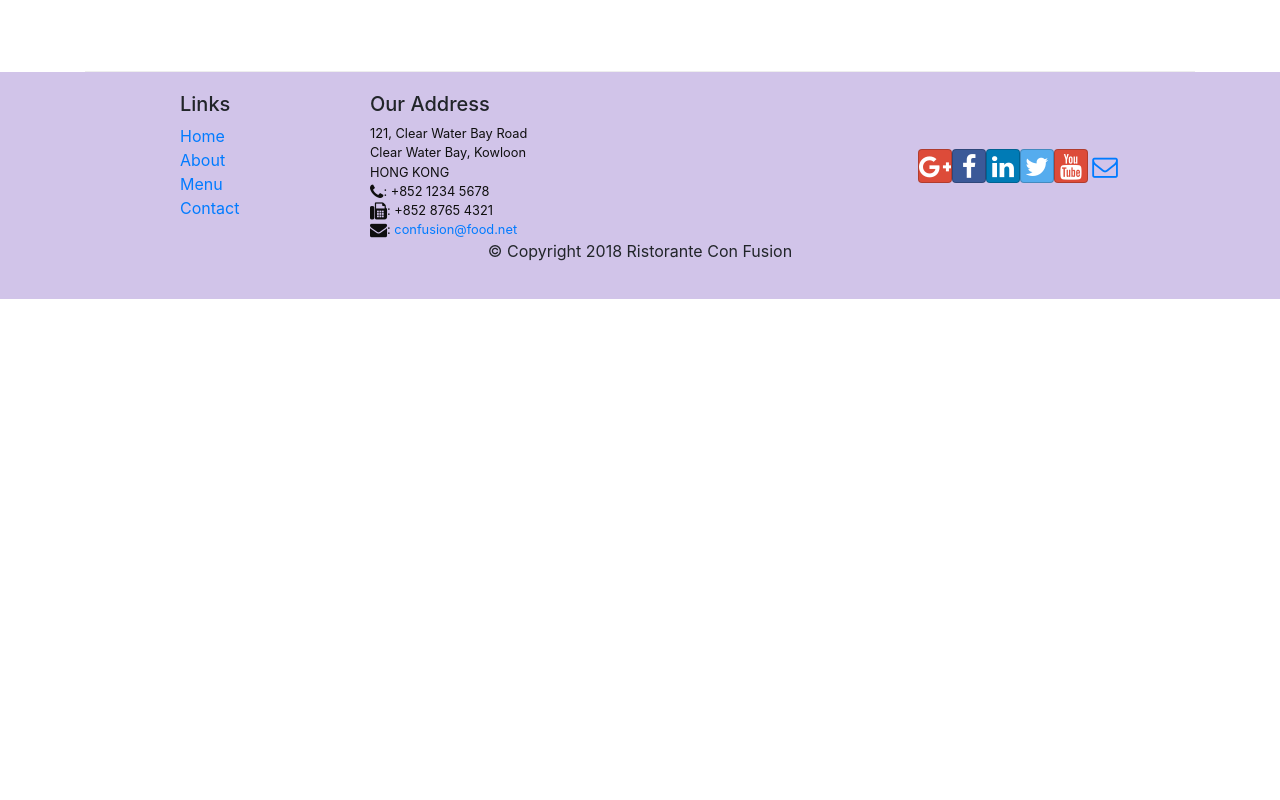
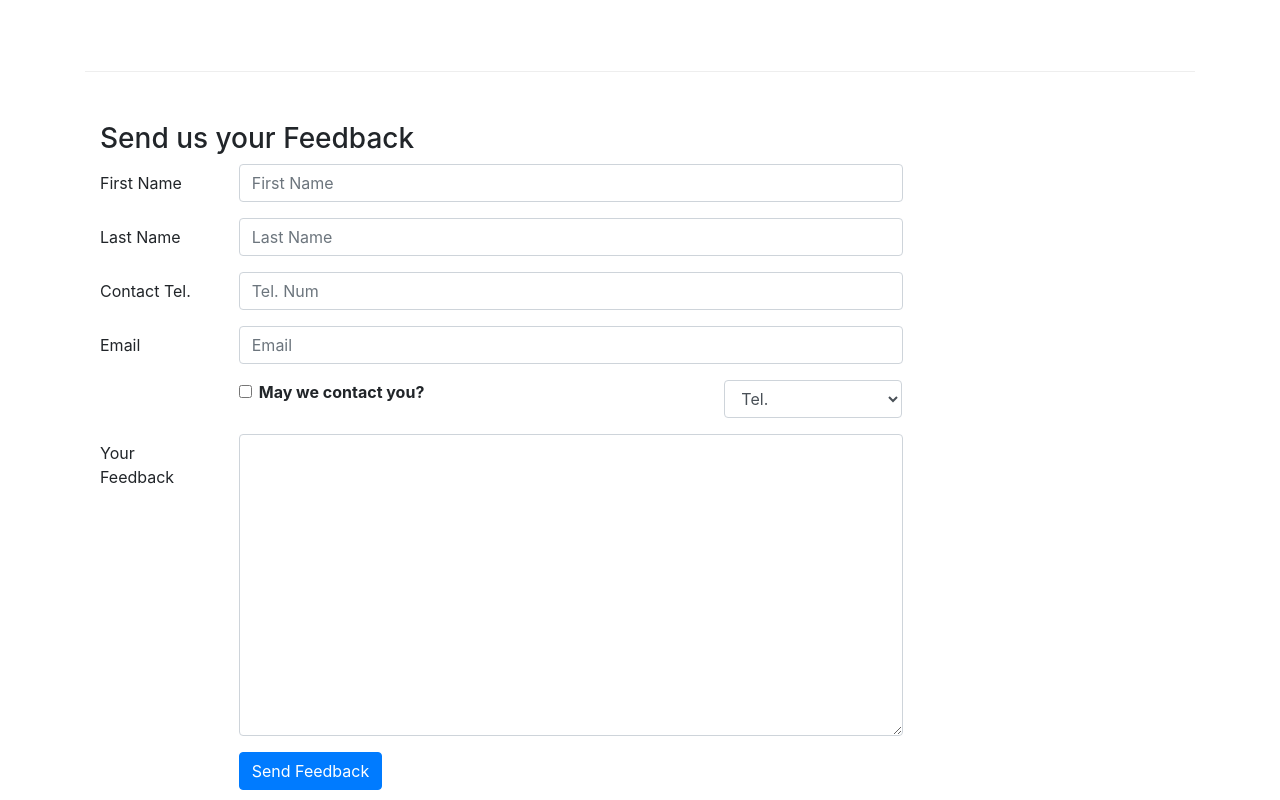
Before and after one commit to LuuLong6786/ReactJS, a React (Create React App) app: page /contactus in a window 1280 px wide. Shown: the part 800-1600 px from the top of the page. Before the commit the page ends 1099 px from the top, so only its background shows below. Built offline with nearby package versions, Linux system fonts and the light colour scheme.

Commit message:
Controlled Forms

```diff
--- a/src/components/ContactComponent.js
+++ b/src/components/ContactComponent.js
@@ -1,8 +1,46 @@
-import React from "react";
-import { Breadcrumb, BreadcrumbItem } from "reactstrap";
+import React, { Component } from "react";
+import {
+  Breadcrumb,
+  BreadcrumbItem,
+  Label,
+  Input,
+  Form,
+  FormGroup,
+  Col,
+  Button,
+} from "reactstrap";
 import { Link } from "react-router-dom";
 
-function Contact(props) {
+class Contact extends Component {
+  constructor(props) {
+    super(props);
+    this.state = {
+      firstname: "",
+      lastname: "",
+      telnum: "",
+      email: "",
+      agree: false,
+      contactType: "Tel. ",
+      message: "",
+    };
+    this.handleSubmit = this.handleSubmit.bind(this);
+    this.handleInputChange = this.handleInputChange.bind(this);
+  }
+  handleInputChange(event) {
+    const target = event.target;
+    const value = target.type === "checkbox" ? target.checked : target.value;
+    const name = target.name;
+
+    this.setState({
+      [name]: value, //Name được dùng để web gửi giá trị của thuộc tính trong form về cho web server.
+    });
+  }
+  handleSubmit(event) {
+    console.log("Current State is: " + JSON.stringify(this.state));
+    alert("Current State is: " + JSON.stringify(this.state));
+    event.preventDefault(); //ngăn chặn ko cho sự kiện xảy ra
+  }
+  render() {
     return (
       <div className="container">
         <div className="row">
@@ -63,8 +101,126 @@
             </div>
           </div>
         </div>
+        <div className="row row-content">
+          <div className="col-12">
+            <h3>Send us your Feedback</h3>
+          </div>
+          <div className="col-12 col-md-9">
+            <Form onSubmit={this.handleSubmit}>
+              <FormGroup row>
+                <Label htmlFor="firstname" md={2}>
+                  First Name
+                </Label>
+                <Col md={10}>
+                  <Input
+                    type="text"
+                    id="firstname"
+                    name="firstname"
+                    placeholder="First Name"
+                    value={this.state.firstname}
+                    onChange={this.handleInputChange}
+                  ></Input>
+                </Col>
+              </FormGroup>
+              <FormGroup row>
+                <Label htmlFor="lastname" md={2}>
+                  Last Name
+                </Label>
+                <Col md={10}>
+                  <Input
+                    placeholder="Last Name"
+                    id="lastname"
+                    name="lastname"
+                    value={this.state.lastname}
+                    type="text"
+                    onChange={this.handleInputChange}
+                  ></Input>
+                </Col>
+              </FormGroup>
+              <FormGroup row>
+                <Label htmlFor="telnum" md={2}>
+                  Contact Tel.
+                </Label>
+                <Col md={10}>
+                  <Input
+                    type="tel"
+                    placeholder="Tel. Num"
+                    value={this.state.telnum}
+                    id="telnum"
+                    name="telnum"
+                    onChange={this.handleInputChange}
+                  ></Input>
+                </Col>
+              </FormGroup>
+              <FormGroup row>
+                <Label htmlFor="email" md={2}>
+                  Email
+                </Label>
+                <Col md={10}>
+                  <Input
+                    type="email"
+                    placeholder="Email"
+                    value={this.state.email}
+                    id="email"
+                    name="email"
+                    onChange={this.handleInputChange}
+                  ></Input>
+                </Col>
+              </FormGroup>
+              <FormGroup row>
+                <Col md={{ size: 6, offset: 2 }}>
+                  <FormGroup check>
+                    <Label check>
+                      <Input
+                        type="checkbox"
+                        name="agree"
+                        checked={this.state.agree}
+                        onChange={this.handleInputChange}
+                      ></Input>
+                      <strong>May we contact you?</strong>
+                    </Label>
+                  </FormGroup>
+                </Col>
+                <Col md={{ size: 3, offset: 1 }}>
+                  <Input
+                    type="select"
+                    name="contactType"
+                    value={this.state.contactType}
+                    onChange={this.handleInputChange}
+                  >
+                    <option>Tel.</option>
+                    <option>Email</option>
+                  </Input>
+                </Col>
+              </FormGroup>
+              <FormGroup row>
+                <Label htmlFor="message" md={2}>
+                  Your Feedback
+                </Label>
+                <Col md={10}>
+                  <Input
+                    type="textarea"
+                    value={this.state.message}
+                    id="message"
+                    name="message"
+                    rows="12"
+                    onChange={this.handleInputChange}
+                  ></Input>
+                </Col>
+              </FormGroup>
+              <FormGroup row>
+                <Col md={{ size: 10, offset: 2 }}>
+                  <Button type="submit" color="primary">
+                    Send Feedback
+                  </Button>
+                </Col>
+              </FormGroup>
+            </Form>
+          </div>
+        </div>
       </div>
     );
   }
+}
 
 export default Contact;
```
Lines whose indentation alone changed are shown as unchanged.
